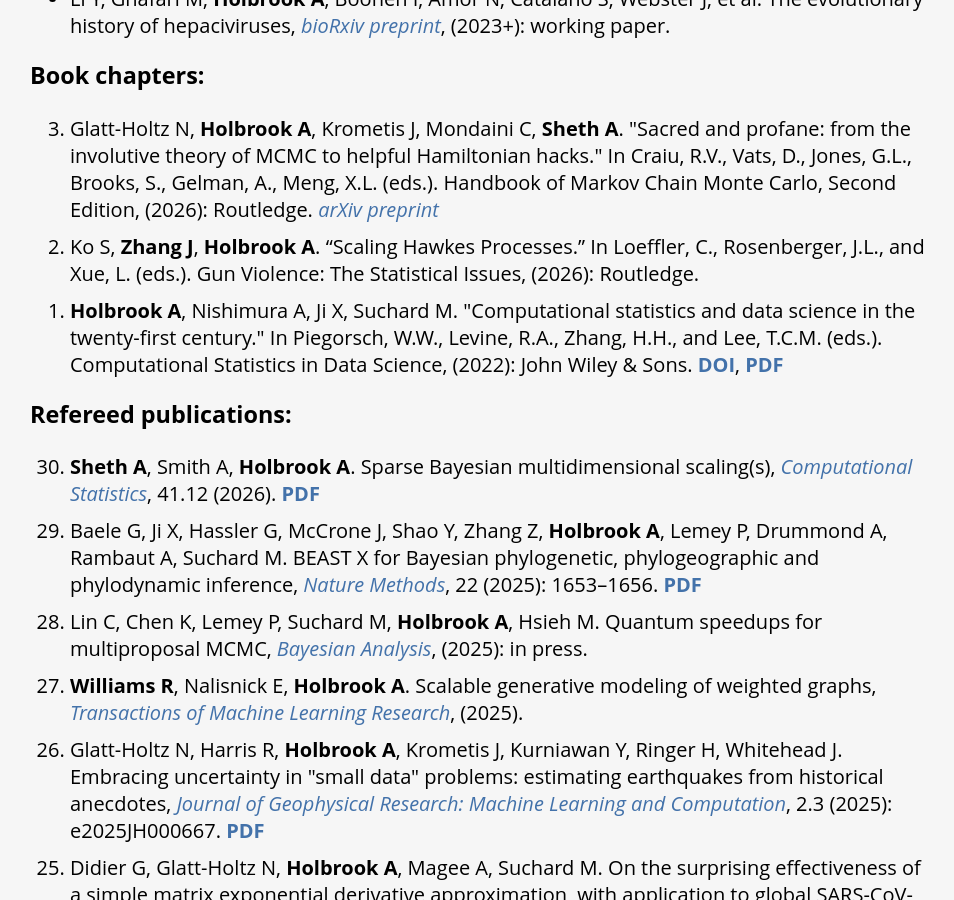
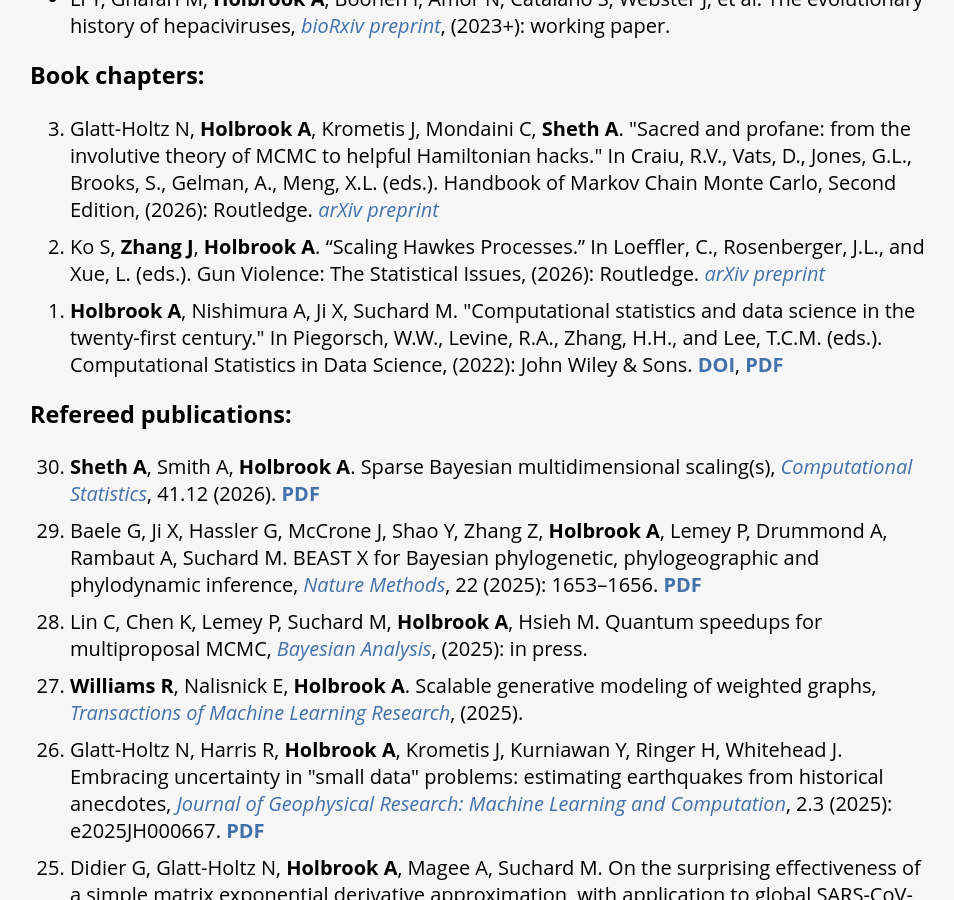
Before and after one commit to andrewjholbrook/andrewjholbrook.github.io, a Jekyll site: the page built from research.html, in a window 1280 px wide and 900 px high, scrolled down 691 px. Shown: the whole window, without its empty margins (162-1116 px from the left). Built offline with Jekyll 4.4.1, drawn with Linux system fonts in a browser that asks for light colours; a style sheet for code colours, icons or effects is not loaded.

Commit message:
gun violence chapter arxiv

```diff
--- a/research.html
+++ b/research.html
@@ -26,7 +26,7 @@ title: Andrew Holbrook | Research
          <li>Glatt-Holtz N, <b>Holbrook A</b>, Krometis J, Mondaini C, <b>Sheth A</b>. "Sacred and profane: from the involutive theory of MCMC to helpful Hamiltonian hacks." In Craiu, R.V., Vats, D., Jones, G.L., Brooks, S., Gelman, A., Meng, X.L. (eds.). Handbook of Markov Chain Monte Carlo, Second Edition, (2026): Routledge. <i><a href="http://arxiv.org/abs/2410.17398" target="_blank">arXiv preprint</a></i>  </li>
 
          <li>Ko S, <b>Zhang J</b>, <b>Holbrook A</b>. “Scaling Hawkes Processes.” In Loeffler, C., Rosenberger, J.L., and Xue, L. (eds.). Gun
-Violence: The Statistical Issues, (2026): Routledge.</li>
+Violence: The Statistical Issues, (2026): Routledge. <i><a href="http://arxiv.org/abs/2607.16081" target="_blank">arXiv preprint</a></i></li>
 
           <li><b>Holbrook A</b>, Nishimura A, Ji X, Suchard M. "Computational statistics and data science in the twenty-first century." In Piegorsch,
 W.W., Levine, R.A., Zhang, H.H., and Lee, T.C.M. (eds.). Computational
```
